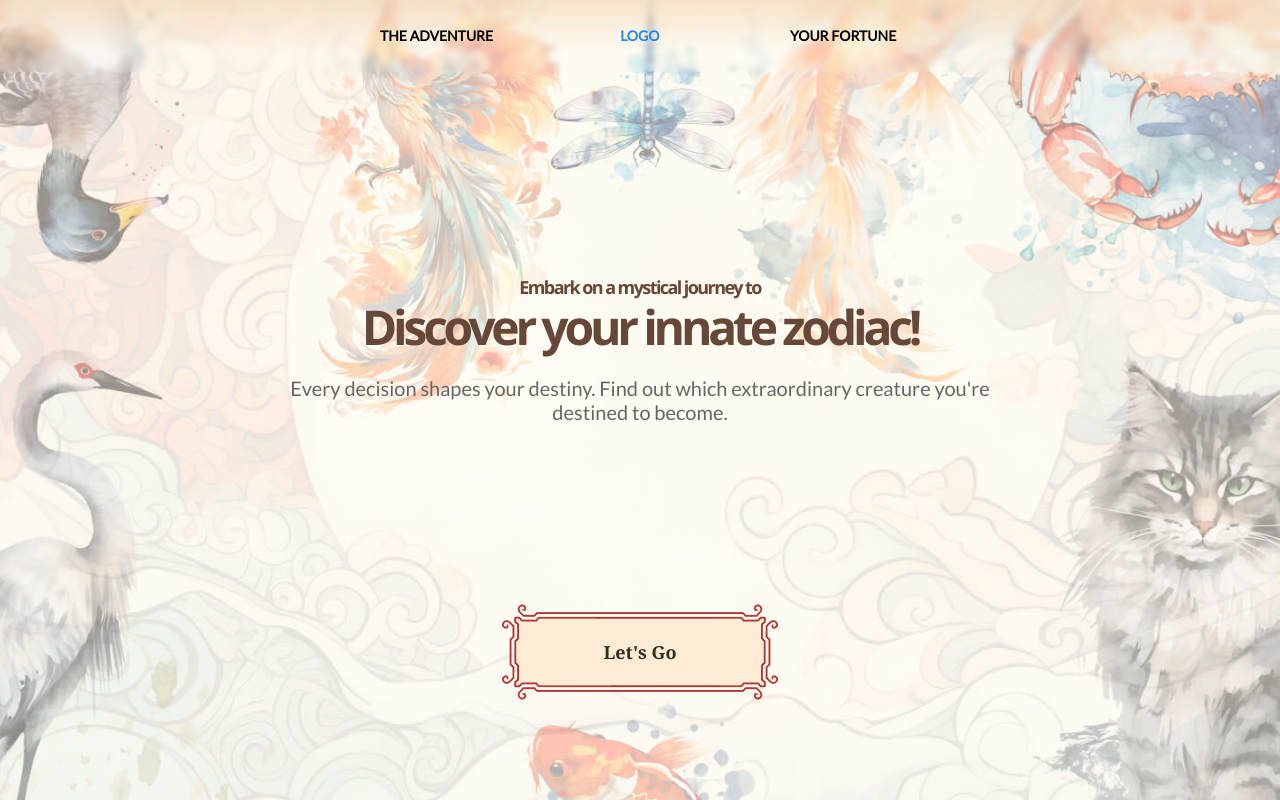
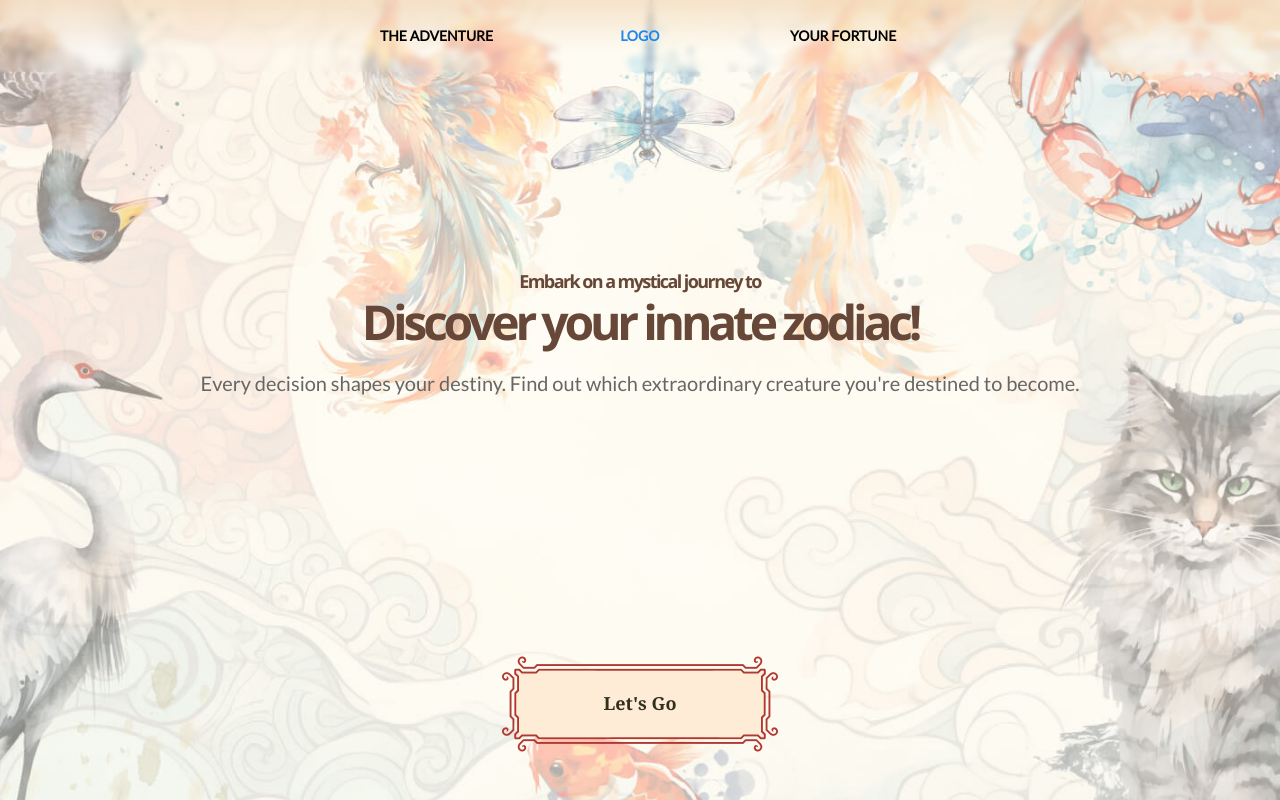
Before and after one commit to MichaelLisboa/cny2024, a React (Create React App) app: page / in a window 1280 px wide. Built offline with nearby package versions, Linux system fonts and the light colour scheme; a web font is replaced by a local one.

Commit message:
minimize padding in layout.js

```diff
--- a/src/templates/layout.js
+++ b/src/templates/layout.js
@@ -92,13 +92,13 @@ function Layout({ children }) {
         >
             <style>{currentPage?.styles || ''}</style>
             <motion.section
-                className="mal-section mal-width-1-1"
+                className="mal-width-1-1"
                 initial={{ y: height }}
                 animate={{ y: 0 }}
                 exit={{ y: height }}
                 transition={{ type: 'spring', stiffness: 90, damping: 20 }}
                 style={{ height }}>
-                <MalContainer className="mal-container mal-container-small mal-height-1-1">
+                <MalContainer className="mal-container mal-container-expand mal-height-1-1">
                     <Header>
                         <h3 className="mal-margin-remove-top mal-padding-remove-top">&nbsp;</h3>
                         <div className="icon-title mal-flex mal-flex-middle">
```
